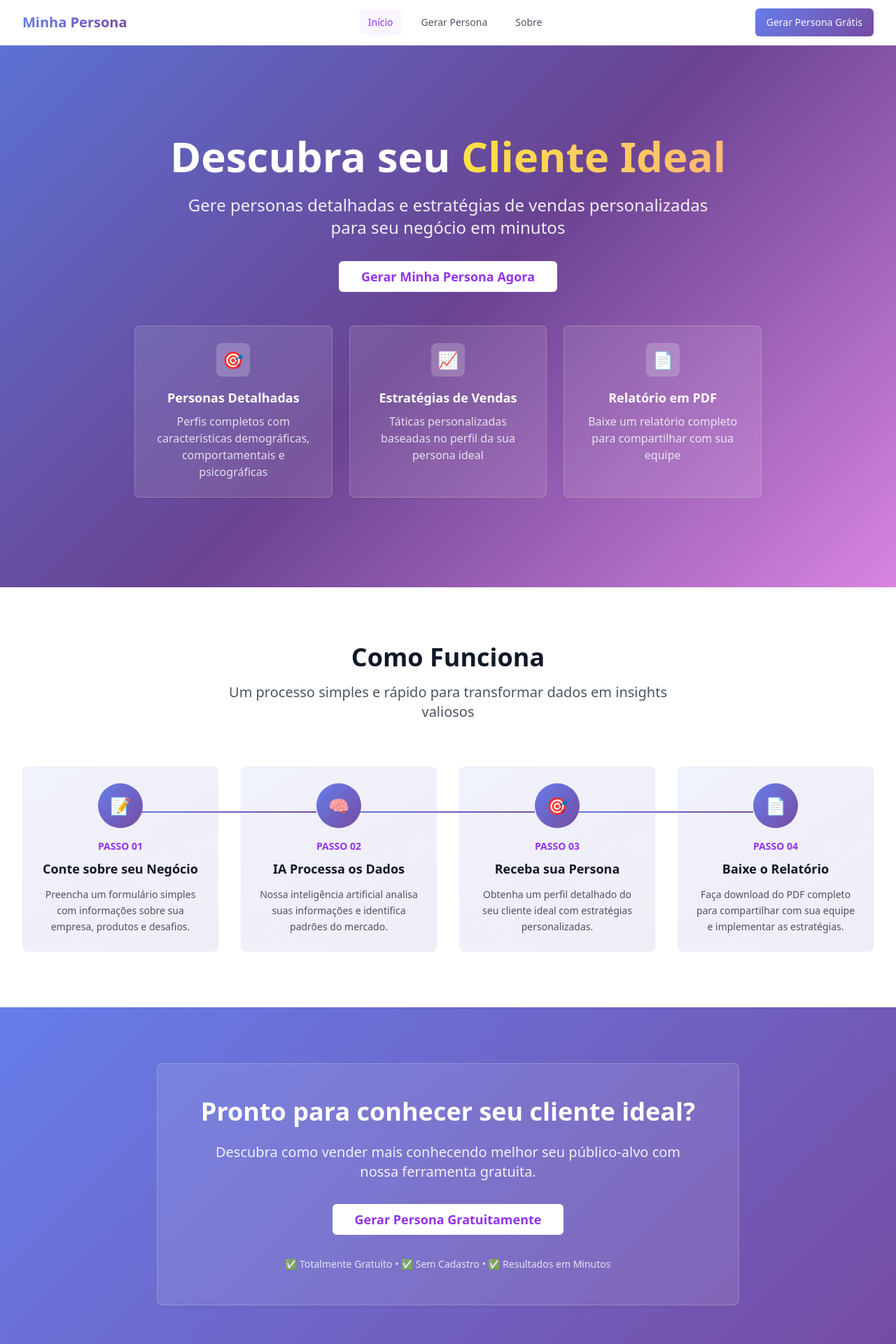
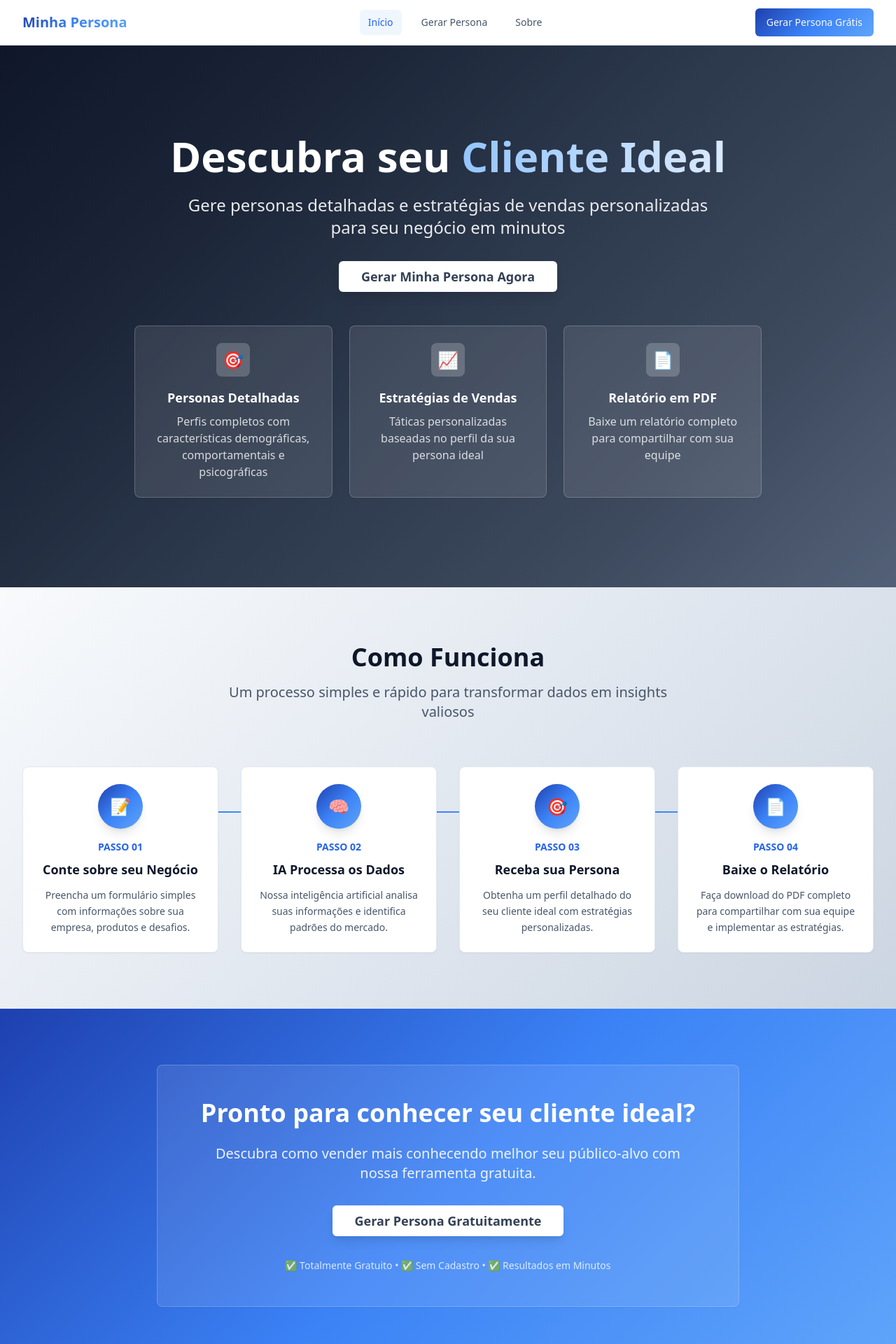
Before and after one commit to darleisonrodrigues/persona-spark-strategizer, a React (Vite) app: page / in a window 1280 px wide. Shown: the top 1920 px of the page at 70% size. Built offline with nearby package versions, Linux system fonts and the light colour scheme.

Commit message:
Refactor: Implement modern design and AOS
Implement modern design and AOS for the website, while keeping the content as is.

```diff
--- a/package.json
+++ b/package.json
@@ -40,6 +40,7 @@
     "@radix-ui/react-toggle-group": "^1.1.0",
     "@radix-ui/react-tooltip": "^1.1.4",
     "@tanstack/react-query": "^5.56.2",
+    "aos": "^2.3.4",
     "class-variance-authority": "^0.7.1",
     "clsx": "^2.1.1",
     "cmdk": "^1.0.0",
--- a/src/components/CTA.tsx
+++ b/src/components/CTA.tsx
@@ -6,7 +6,7 @@ const CTA = () => {
   return (
     <section className="py-20 bg-gradient-primary">
       <div className="max-w-4xl mx-auto px-4 sm:px-6 lg:px-8 text-center">
-        <Card className="p-8 md:p-12 bg-white/10 backdrop-blur-sm border-white/20">
+        <Card className="p-8 md:p-12 bg-white/10 backdrop-blur-sm border-white/20" data-aos="zoom-in">
           <h2 className="text-3xl md:text-4xl font-bold text-white mb-6">
             Pronto para conhecer seu cliente ideal?
           </h2>
@@ -18,7 +18,7 @@ const CTA = () => {
           <div className="flex justify-center">
             <Button
               size="lg"
-              className="bg-white text-purple-600 hover:bg-gray-100 font-semibold px-8 py-4 text-lg"
+              className="bg-white text-slate-700 hover:bg-slate-50 font-semibold px-8 py-4 text-lg shadow-lg"
               onClick={() => window.location.href = '/generator'}
             >
               Gerar Persona Gratuitamente
--- a/src/components/Hero.tsx
+++ b/src/components/Hero.tsx
@@ -5,33 +5,27 @@ import { Card } from '@/components/ui/card';
 const Hero = () => {
   return (
     <section className="relative overflow-hidden bg-gradient-hero py-20 lg:py-32">
-      <div className="absolute inset-0 bg-black/10"></div>
+      <div className="absolute inset-0 bg-slate-900/20"></div>
       <div className="relative max-w-7xl mx-auto px-4 sm:px-6 lg:px-8">
         <div className="text-center">
-          <h1 className="text-4xl md:text-6xl font-bold text-white mb-6 animate-fade-in">
+          <h1 className="text-4xl md:text-6xl font-bold text-white mb-6" data-aos="fade-up">
             Descubra seu{' '}
-            <span className="bg-gradient-to-r from-yellow-300 to-orange-300 bg-clip-text text-transparent">
+            <span className="bg-gradient-to-r from-blue-300 to-blue-100 bg-clip-text text-transparent">
               Cliente Ideal
             </span>
           </h1>
 
-          <p className="text-xl md:text-2xl text-white/90 mb-8 max-w-3xl mx-auto animate-fade-in" style={{
-            animationDelay: '0.2s'
-          }}>
+          <p className="text-xl md:text-2xl text-white/90 mb-8 max-w-3xl mx-auto" data-aos="fade-up" data-aos-delay="200">
             Gere personas detalhadas e estratégias de vendas personalizadas para seu negócio em minutos
           </p>
 
-          <div className="flex justify-center mb-12 animate-fade-in" style={{
-            animationDelay: '0.4s'
-          }}>
-            <Button size="lg" className="bg-white text-purple-600 hover:bg-gray-100 font-semibold px-8 py-4 text-lg" onClick={() => window.location.href = '/generator'}>
+          <div className="flex justify-center mb-12" data-aos="fade-up" data-aos-delay="400">
+            <Button size="lg" className="bg-white text-slate-700 hover:bg-slate-50 font-semibold px-8 py-4 text-lg shadow-lg" onClick={() => window.location.href = '/generator'}>
               Gerar Minha Persona Agora
             </Button>
           </div>
 
-          <div className="grid md:grid-cols-3 gap-6 max-w-4xl mx-auto animate-fade-in" style={{
-          animationDelay: '0.6s'
-        }}>
+          <div className="grid md:grid-cols-3 gap-6 max-w-4xl mx-auto" data-aos="fade-up" data-aos-delay="600">
             <Card className="p-6 bg-white/10 backdrop-blur-sm border-white/20 text-white">
               <div className="w-12 h-12 bg-white/20 rounded-lg flex items-center justify-center mb-4 mx-auto">
                 <span className="text-2xl">🎯</span>
--- a/src/components/HowItWorks.tsx
+++ b/src/components/HowItWorks.tsx
@@ -30,38 +30,38 @@ const HowItWorks = () => {
   ];
 
   return (
-    <section className="py-20 bg-white">
+    <section className="py-20 bg-gradient-elegant">
       <div className="max-w-7xl mx-auto px-4 sm:px-6 lg:px-8">
-        <div className="text-center mb-16">
-          <h2 className="text-3xl md:text-4xl font-bold text-gray-900 mb-4">
+        <div className="text-center mb-16" data-aos="fade-up">
+          <h2 className="text-3xl md:text-4xl font-bold text-slate-900 mb-4">
             Como Funciona
           </h2>
-          <p className="text-xl text-gray-600 max-w-2xl mx-auto">
+          <p className="text-xl text-slate-600 max-w-2xl mx-auto">
             Um processo simples e rápido para transformar dados em insights valiosos
           </p>
         </div>
 
         <div className="grid md:grid-cols-2 lg:grid-cols-4 gap-8">
           {steps.map((step, index) => (
-            <div key={index} className="text-center relative">
+            <div key={index} className="text-center relative" data-aos="fade-up" data-aos-delay={index * 100}>
               {index < steps.length - 1 && (
                 <div className="hidden lg:block absolute top-16 left-full w-full h-0.5 bg-gradient-primary transform -translate-x-1/2 z-0"></div>
               )}
 
-              <Card className="p-6 relative z-10 hover:shadow-lg transition-shadow duration-300 bg-gradient-card border-0">
-                <div className="w-16 h-16 bg-gradient-primary rounded-full flex items-center justify-center mb-4 mx-auto">
+              <Card className="p-6 relative z-10 hover:shadow-xl transition-all duration-300 bg-white border-slate-200 hover:border-blue-200">
+                <div className="w-16 h-16 bg-gradient-primary rounded-full flex items-center justify-center mb-4 mx-auto shadow-lg">
                   <span className="text-2xl">{step.icon}</span>
                 </div>
 
-                <div className="text-sm font-bold text-purple-600 mb-2">
+                <div className="text-sm font-bold text-blue-600 mb-2">
                   PASSO {step.step}
                 </div>
 
-                <h3 className="text-lg font-semibold text-gray-900 mb-3">
+                <h3 className="text-lg font-semibold text-slate-900 mb-3">
                   {step.title}
                 </h3>
 
-                <p className="text-gray-600 text-sm leading-relaxed">
+                <p className="text-slate-600 text-sm leading-relaxed">
                   {step.description}
                 </p>
               </Card>
--- a/src/components/Navigation.tsx
+++ b/src/components/Navigation.tsx
@@ -1,29 +1,33 @@
+
 import { useState } from 'react';
 import { useLocation } from 'react-router-dom';
 import { Button } from '@/components/ui/button';
+
 const Navigation = () => {
   const [isMenuOpen, setIsMenuOpen] = useState(false);
   const location = useLocation();
+
   const isActive = (path: string) => location.pathname === path;
-  return <nav className="bg-white/95 backdrop-blur-sm border-b border-gray-200 sticky top-0 z-50">
+
+  return (
+    <nav className="bg-white/95 backdrop-blur-sm border-b border-slate-200 sticky top-0 z-50">
       <div className="max-w-7xl mx-auto px-4 sm:px-6 lg:px-8">
         <div className="flex justify-between items-center h-16">
           <div className="flex items-center">
             <a href="/" className="flex items-center space-x-2">
-
               <span className="text-xl font-bold bg-gradient-primary bg-clip-text text-transparent">Minha Persona</span>
             </a>
           </div>
 
           <div className="hidden md:block">
             <div className="ml-10 flex items-baseline space-x-4">
-              <a href="/" className={`px-3 py-2 rounded-md text-sm font-medium transition-colors ${isActive('/') ? 'text-purple-600 bg-purple-50' : 'text-gray-600 hover:text-purple-600 hover:bg-purple-50'}`}>
+              <a href="/" className={`px-3 py-2 rounded-md text-sm font-medium transition-colors ${isActive('/') ? 'text-blue-600 bg-blue-50' : 'text-slate-600 hover:text-blue-600 hover:bg-blue-50'}`}>
                 Início
               </a>
-              <a href="/generator" className={`px-3 py-2 rounded-md text-sm font-medium transition-colors ${isActive('/generator') ? 'text-purple-600 bg-purple-50' : 'text-gray-600 hover:text-purple-600 hover:bg-purple-50'}`}>
+              <a href="/generator" className={`px-3 py-2 rounded-md text-sm font-medium transition-colors ${isActive('/generator') ? 'text-blue-600 bg-blue-50' : 'text-slate-600 hover:text-blue-600 hover:bg-blue-50'}`}>
                 Gerar Persona
               </a>
-              <a href="/about" className={`px-3 py-2 rounded-md text-sm font-medium transition-colors ${isActive('/about') ? 'text-purple-600 bg-purple-50' : 'text-gray-600 hover:text-purple-600 hover:bg-purple-50'}`}>Sobre</a>
+              <a href="/about" className={`px-3 py-2 rounded-md text-sm font-medium transition-colors ${isActive('/about') ? 'text-blue-600 bg-blue-50' : 'text-slate-600 hover:text-blue-600 hover:bg-blue-50'}`}>Sobre</a>
             </div>
           </div>
 
@@ -34,7 +38,7 @@ const Navigation = () => {
           </div>
 
           <div className="md:hidden">
-            <button onClick={() => setIsMenuOpen(!isMenuOpen)} className="text-gray-600 hover:text-purple-600 focus:outline-none">
+            <button onClick={() => setIsMenuOpen(!isMenuOpen)} className="text-slate-600 hover:text-blue-600 focus:outline-none">
               <svg className="h-6 w-6" fill="none" viewBox="0 0 24 24" stroke="currentColor">
                 <path strokeLinecap="round" strokeLinejoin="round" strokeWidth={2} d="M4 6h16M4 12h16M4 18h16" />
               </svg>
@@ -42,15 +46,16 @@ const Navigation = () => {
           </div>
         </div>
 
-        {isMenuOpen && <div className="md:hidden">
+        {isMenuOpen && (
+          <div className="md:hidden">
             <div className="px-2 pt-2 pb-3 space-y-1 sm:px-3">
-              <a href="/" className="block px-3 py-2 rounded-md text-base font-medium text-gray-600 hover:text-purple-600 hover:bg-purple-50">
+              <a href="/" className="block px-3 py-2 rounded-md text-base font-medium text-slate-600 hover:text-blue-600 hover:bg-blue-50">
                 Início
               </a>
-              <a href="/generator" className="block px-3 py-2 rounded-md text-base font-medium text-gray-600 hover:text-purple-600 hover:bg-purple-50">
+              <a href="/generator" className="block px-3 py-2 rounded-md text-base font-medium text-slate-600 hover:text-blue-600 hover:bg-blue-50">
                 Gerar Persona
               </a>
-              <a href="/about" className="block px-3 py-2 rounded-md text-base font-medium text-gray-600 hover:text-purple-600 hover:bg-purple-50">
+              <a href="/about" className="block px-3 py-2 rounded-md text-base font-medium text-slate-600 hover:text-blue-600 hover:bg-blue-50">
                 Sobre
               </a>
               <div className="pt-4">
@@ -59,8 +64,11 @@ const Navigation = () => {
                 </Button>
               </div>
             </div>
-          </div>}
+          </div>
+        )}
       </div>
-    </nav>;
+    </nav>
+  );
 };
+
 export default Navigation;
--- a/tailwind.config.ts
+++ b/tailwind.config.ts
@@ -60,10 +60,13 @@ export default {
 				sm: 'calc(var(--radius) - 4px)'
 			},
 			backgroundImage: {
-				'gradient-primary': 'linear-gradient(135deg, #667eea 0%, #764ba2 100%)',
-				'gradient-secondary': 'linear-gradient(135deg, #f093fb 0%, #f5576c 100%)',
-				'gradient-hero': 'linear-gradient(135deg, #667eea 0%, #764ba2 50%, #f093fb 100%)',
-				'gradient-card': 'linear-gradient(145deg, rgba(102, 126, 234, 0.1) 0%, rgba(118, 75, 162, 0.1) 100%)'
+				'gradient-primary': 'linear-gradient(135deg, #1e40af 0%, #3b82f6 50%, #60a5fa 100%)',
+				'gradient-secondary': 'linear-gradient(135deg, #7c3aed 0%, #a855f7 50%, #c084fc 100%)',
+				'gradient-hero': 'linear-gradient(135deg, #0f172a 0%, #1e293b 25%, #334155 50%, #475569 75%, #64748b 100%)',
+				'gradient-card': 'linear-gradient(145deg, rgba(30, 64, 175, 0.05) 0%, rgba(59, 130, 246, 0.05) 100%)',
+				'gradient-elegant': 'linear-gradient(135deg, #f8fafc 0%, #e2e8f0 50%, #cbd5e1 100%)',
+				'gradient-dark': 'linear-gradient(135deg, #0f172a 0%, #1e293b 100%)',
+				'gradient-light': 'linear-gradient(135deg, #ffffff 0%, #f1f5f9 100%)'
 			},
 			keyframes: {
 				'accordion-down': {
```
Also changed, not shown: src/App.tsx (+14 -2 lines), src/components/Footer.tsx (+11 -15 lines), src/pages/About.tsx (+34 -29 lines), 1 other file (tests, documents, lock files or other folders).
